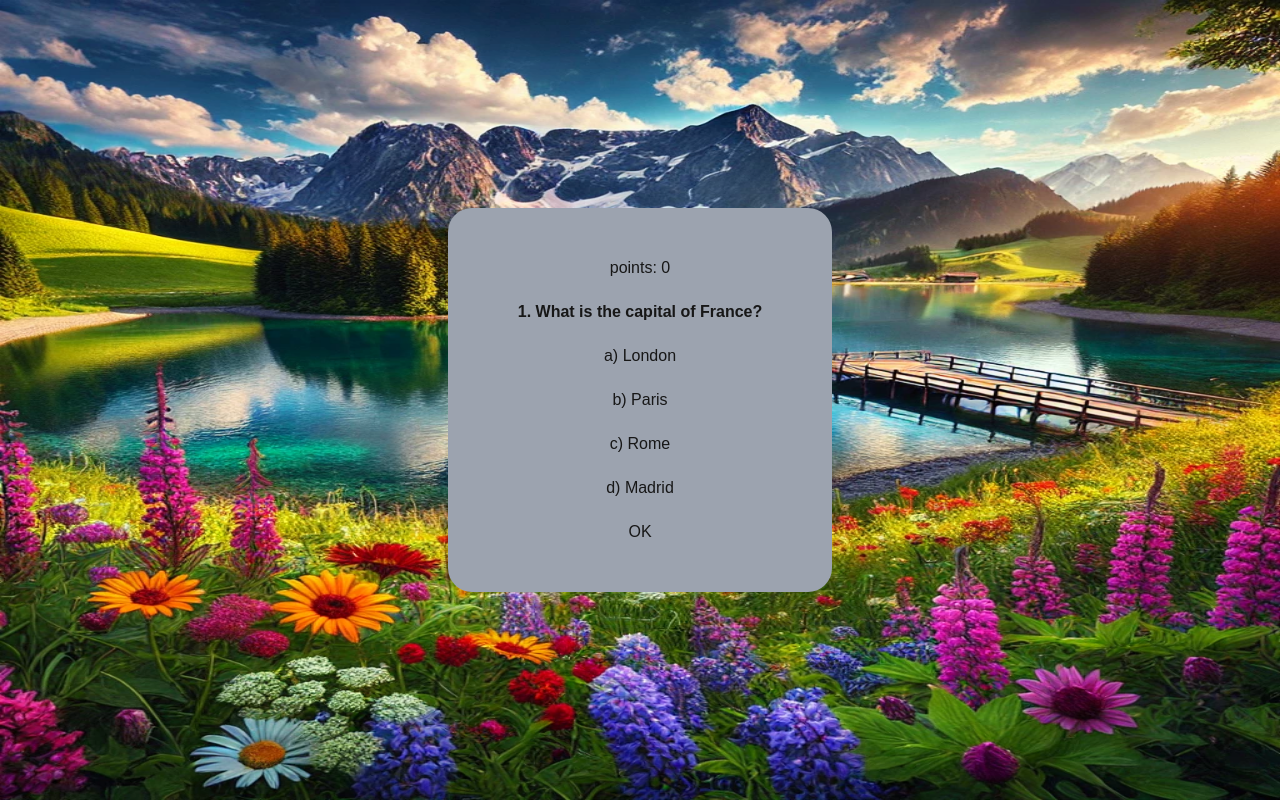
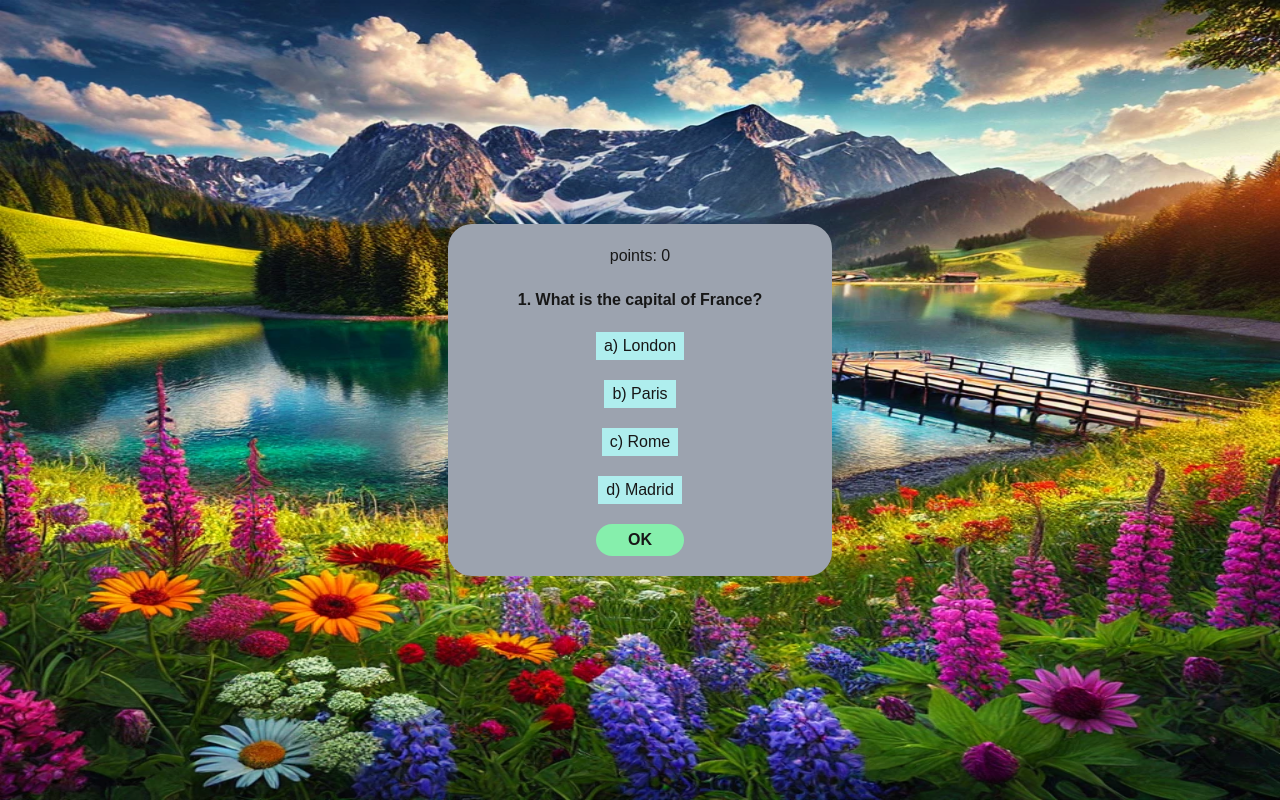
Before and after one commit to dawole94/quiz-typescript, a Next.js app: page / in a window 1280 px wide. Both pictures are taken after a click on the button "Start the quiz". Built offline with nearby package versions, Linux system fonts and the light colour scheme.

Commit message:
design logic

```diff
--- a/app/globals.css
+++ b/app/globals.css
@@ -23,10 +23,12 @@ body {
 .markedAnswer {
   background-color: black;
   color: white;
+  padding: 2px 8px
 }
 
 .rightAnswer {
   background-color: palegreen;
+  padding: 2px 8px
 }
 
 .wrongAnswer {
@@ -36,3 +38,8 @@ body {
 .disapear {
   display: none;
 }
+
+.answerButton {
+  background-color: paleturquoise;
+  padding: 2px 8px
+}
--- a/components/QuestionWindow.tsx
+++ b/components/QuestionWindow.tsx
@@ -19,12 +19,17 @@ const QuestionWindow = () => {
 
 
   function markAnswer(buttonIndex: number) {
-    buttonRefs.current.forEach((button) => button?.classList.remove("markedAnswer"));
-    buttonRefs.current[buttonIndex]?.classList.add("markedAnswer");
+    if (!okButtonRef.current?.classList.contains("disapear")) {
+      buttonRefs.current.forEach((button) => button?.classList.remove("markedAnswer"));
+      buttonRefs.current.forEach((button) => button?.classList.add("answerButton"));
+      buttonRefs.current[buttonIndex]?.classList.remove("answerButton");
+      buttonRefs.current[buttonIndex]?.classList.add("markedAnswer");
+    }
   }
 
   function checkParticularAnswer(correctAnswerIndex: number) {
-    buttonRefs.current[correctAnswerIndex]?.classList.add("rightAnswer")
+    buttonRefs.current[correctAnswerIndex]?.classList.remove("answerButton");
+    buttonRefs.current[correctAnswerIndex]?.classList.add("rightAnswer");
         if (buttonRefs.current[correctAnswerIndex]?.classList.contains("markedAnswer")) {
           setPoints((prevPoints) => prevPoints + 1);
           messageCorrectRef.current?.classList.remove("disapear")
@@ -68,6 +73,7 @@ const QuestionWindow = () => {
   }
 
   function goToNextQuestion() {
+    buttonRefs.current.forEach((button) => button?.classList.add("answerButton"));
     if (i<=8) {
       setI((prevI) => prevI + 1)
     }
@@ -86,10 +92,10 @@ const QuestionWindow = () => {
   }
 
   return (
-    <div className="w-96 h-96 bg-gray-400 flex flex-col absolute left-[50%] top-[50%] transform -translate-x-[50%] -translate-y-[50%] justify-center items-center gap-5 rounded-3xl">
+    <div className="w-96 py-5 bg-gray-400 flex flex-col absolute left-[50%] top-[50%] transform -translate-x-[50%] -translate-y-[50%] justify-center items-center gap-5 rounded-3xl">
       <p>points: {points}</p>
-      <h1 className="font-bold">{questions[i].q}</h1>
-      <button
+      <h1 className="font-bold px-10 text-center">{questions[i].q}</h1>
+      <button className="answerButton"
         ref={(el) => {
           buttonRefs.current[0] = el;
         }}
@@ -97,7 +103,7 @@ const QuestionWindow = () => {
       >
         {questions[i].a1}
       </button>
-      <button
+      <button className="answerButton"
         ref={(el) => {
           buttonRefs.current[1] = el;
         }}
@@ -105,7 +111,7 @@ const QuestionWindow = () => {
       >
         {questions[i].a2}
       </button>
-      <button
+      <button className="answerButton"
         ref={(el) => {
           buttonRefs.current[2] = el;
         }}
@@ -113,7 +119,7 @@ const QuestionWindow = () => {
       >
         {questions[i].a3}
       </button>
-      <button
+      <button className="answerButton"
         ref={(el) => {
           buttonRefs.current[3] = el;
         }}
@@ -121,12 +127,11 @@ const QuestionWindow = () => {
       >
         {questions[i].a4}
       </button>
-      <button ref={okButtonRef} onClick={checkAnswer}>OK</button>
+      <button ref={okButtonRef} onClick={checkAnswer} className="bg-green-300 px-8 py-1 rounded-full font-bold">OK</button>
       <p ref={messageCorrectRef} className="ts-message-correct disapear">Correct! Well done!</p>
-      <p ref={messageWrongRef} className="ts-message-wrong disapear">Wrong answer.</p>
-      <button ref={nextButtonRef} onClick={goToNextQuestion} className="disapear">Next Question</button>
-      <button ref={finishButtonRef} className="disapear" onClick={finishQuiz}>Finish the quiz</button>
-      <button ref={againButtonRef} className="disapear">Start again</button>
+      <p ref={messageWrongRef} className="ts-message-wrong disapear">Wrong answer</p>
+      <button ref={nextButtonRef} onClick={goToNextQuestion} className="disapear bg-blue-500 px-5 py-1 rounded-full font-bold">Next Question</button>
+      <button ref={finishButtonRef} className="disapear bg-blue-500 px-5 py-1 rounded-full font-bold" onClick={finishQuiz}>Finish the quiz</button>
     </div>
   );
 };
--- a/components/SummaryWindow.tsx
+++ b/components/SummaryWindow.tsx
@@ -19,8 +19,8 @@ const SummaryWindow = () => {
   }
 
   return (
-    <div className="w-96 h-96 bg-gray-400 flex flex-col absolute left-[50%] top-[50%] transform -translate-x-[50%] -translate-y-[50%] justify-center items-center gap-10 rounded-full">
-      <h1 className="font-bold text-green-800">Thank you for participating in the Quiz. You have answered correctly for {points} out of 10 questions.</h1>
+    <div className="w-96 h-48 bg-gray-400 flex flex-col absolute left-[50%] top-[50%] transform -translate-x-[50%] -translate-y-[50%] justify-center items-center gap-5 rounded-3xl">
+      <h1 className="font-bold text-green-800 text-center">Thank you for participating in the Quiz. You have answered correctly for {points} out of 10 questions.</h1>
       <button ref={againButtonRef} className='font-bold bg-blue-300 px-6 py-4 rounded-full' onClick={restartQuiz}>Restart the quiz</button>
     </div>
   )
--- a/components/WelcomeWindow.tsx
+++ b/components/WelcomeWindow.tsx
@@ -9,8 +9,8 @@ const WelcomeWindow = () => {
     setIsWWVisible(false);
   }
   return (
-    <div className="w-96 h-96 bg-gray-400 flex flex-col absolute left-[50%] top-[50%] transform -translate-x-[50%] -translate-y-[50%] justify-center items-center gap-10 rounded-full">
-      <h1 className="font-bold text-green-800">Welcome to the general knowledge quiz. It contains 10 questions with four answers. Only one is correct.</h1>
+    <div className="w-96 h-48 bg-gray-400 flex flex-col absolute left-[50%] top-[50%] transform -translate-x-[50%] -translate-y-[50%] justify-center items-center gap-5 rounded-3xl">
+      <h1 className="font-bold text-green-800 text-center">Welcome to the general knowledge quiz. It contains 10 questions with four answers. Only one is correct.</h1>
       <button className='font-bold bg-blue-300 px-6 py-4 rounded-full' onClick={startQuiz}>Start the quiz</button>
     </div>
   )
```
